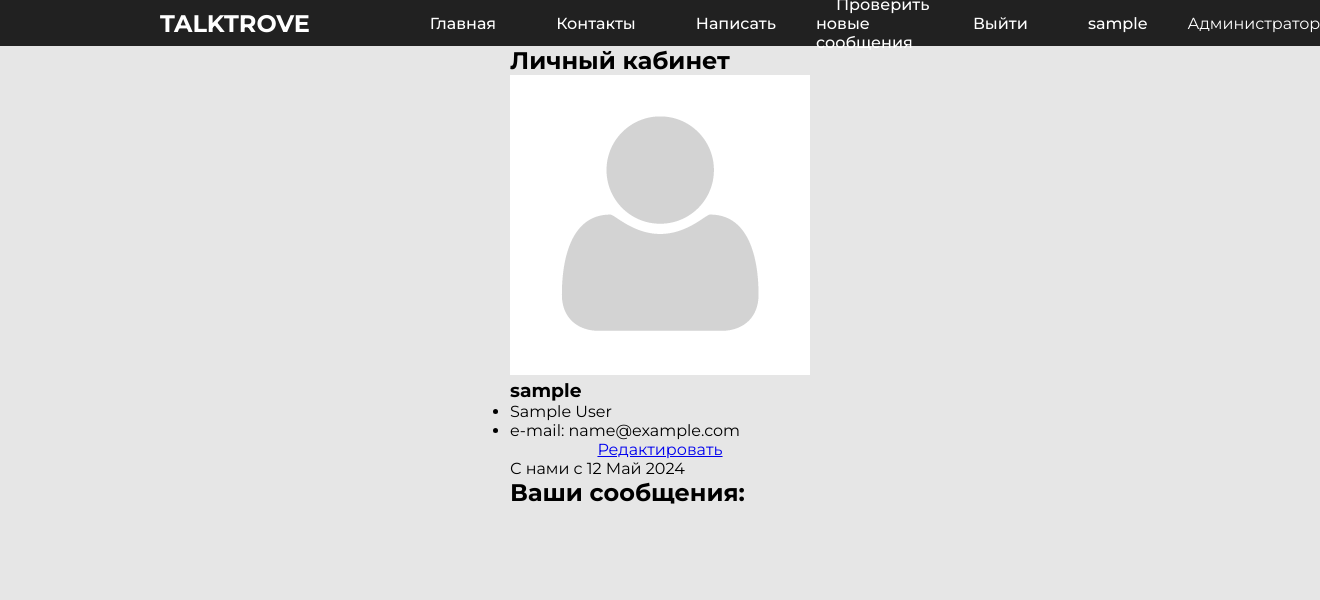
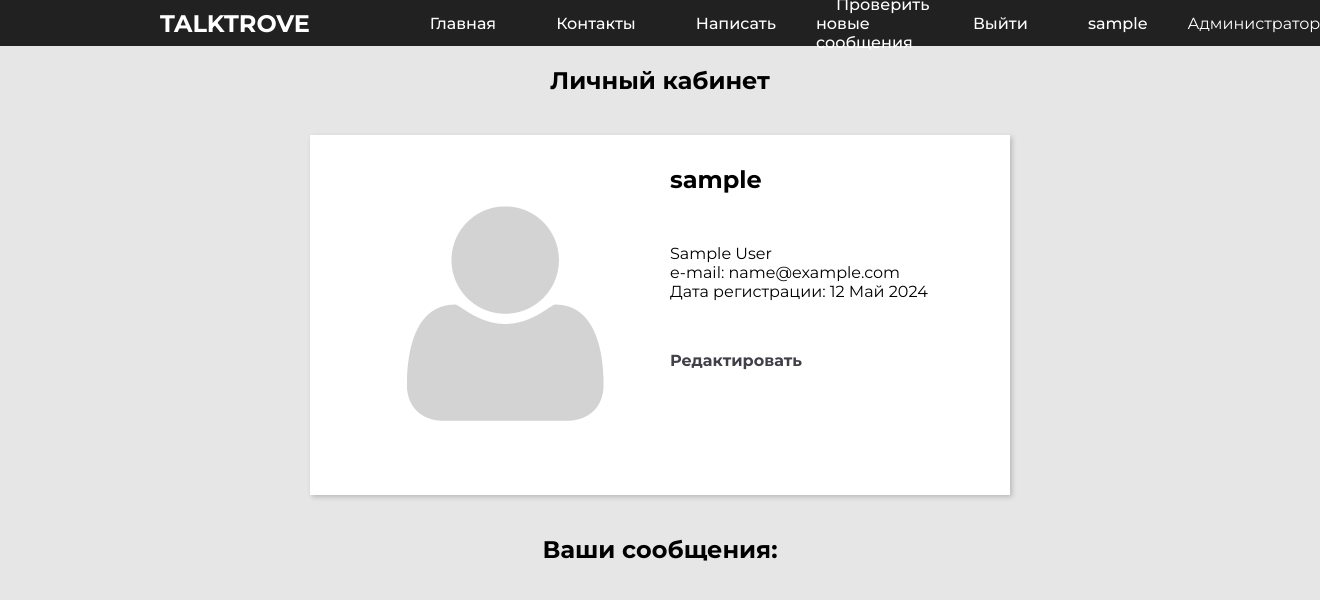
Before and after one commit to Medvedev666/CRM_Project, a Django app: a page that uses templates/_base.html in a window 1320 px wide. Shown: the top 600 px of the page. Run offline with Django 5.2, Linux system fonts and the light colour scheme; the visitor is signed in with stand-in values (Sample User, id 1); data comes from the database, SQL or seed files in the repository; data that the repository does not hold is empty.

Commit message:
new style

```diff
--- a/static/css/style.css
+++ b/static/css/style.css
@@ -16,19 +16,61 @@ body {
 	/*scroll-padding-top: 100px;*/
 }
 
-.unselectable {
-	-webkit-touch-callout: none; /* iOS Safari */
-	-webkit-user-select: none;   /* Chrome/Safari/Opera */
-	-khtml-user-select: none;    /* Konqueror */
-	-moz-user-select: none;      /* Firefox */
-	-ms-user-select: none;       /* Internet Explorer/Edge */
-	user-select: none;           /* Non-prefixed version, currently
-								 not supported by any browser */
+a {
+	text-decoration: none;
+	color: #414048;
+	font-weight: bold;
+
 }
 
-.d-flex {
-	display: grid;
-	justify-content: center;
+a:hover {
+	color: #939393;
+}
+
+input[name="username"],
+input[type="password"],
+textarea[name="content"],
+input[type="text"],
+input[type="file"] {
+	margin: 20px 0;
+	padding: 10px 35px;
+	/* border: none; */
+	border: 1px solid #000;
+	border-radius: 5px;
+	color: #000;
+	background-color: transparent;
+	/* cursor: pointer; */
+	width: 100%;
+	background: #fff;
+}
+
+form {
+	margin-top: 20px;
+	max-width: 500px;
+	position: absolute;
+	left: 50%;
+	transform: translateX(-50%);
+}
+
+h2 {
+	margin: 20px 0;
+	text-align: center;
+}
+
+.unselectable {
+	-webkit-touch-callout: none;
+	/* iOS Safari */
+	-webkit-user-select: none;
+	/* Chrome/Safari/Opera */
+	-khtml-user-select: none;
+	/* Konqueror */
+	-moz-user-select: none;
+	/* Firefox */
+	-ms-user-select: none;
+	/* Internet Explorer/Edge */
+	user-select: none;
+	/* Non-prefixed version, currently
+								 not supported by any browser */
 }
 
 .container {
@@ -164,7 +206,7 @@ height: 46px;
 	cursor: default;
 }
 
-.nav{
+.nav {
 	width: 100%;
 	padding-left: 100px;
 }
@@ -191,12 +233,12 @@ height: 46px;
 	transition: all 0.25s;
 }
 
-.nav-link:hover{
+.nav-link:hover {
 	background: #fff;
 	color: #000;
 }
 
-.nav-link.active{
+.nav-link.active {
 	background: #fff;
 	color: #000;
 }
@@ -213,8 +255,10 @@ height: 46px;
 .menu-btn span::before,
 .menu-btn span::after {
 	position: absolute;
-	top: 50%; margin-top: -1px;
-	left: 50%; margin-left: -10px;
+	top: 50%;
+	margin-top: -1px;
+	left: 50%;
+	margin-left: -10px;
 	width: 20px;
 	height: 2px;
 	background-color: #fff;
@@ -277,7 +321,7 @@ height: 46px;
 	color: #000;
 }
 
-.header-user-bar.active .user-arrow svg path{
+.header-user-bar.active .user-arrow svg path {
 	fill: #000;
 }
 
@@ -313,7 +357,7 @@ height: 46px;
 	padding: 10px 20px;
 	background: #fff;
 	box-shadow: 2px 2px 5px rgba(0, 0, 0, 0.2);
-	box-sizing: 0 5px 25px rgba(0,0,0,0.1);
+	box-sizing: 0 5px 25px rgba(0, 0, 0, 0.1);
 	/*border-radius: 15px;*/
 	transition: 0.25s;
 	visibility: hidden;
@@ -453,8 +497,8 @@ height: 46px;
 }
 
 .hero-subtitle {
-	margin-bottom: 20px;
-
+	margin: 20px 0;
+	text-align: center;
 	font-size: 26px;
 	font-weight: 500;
 }
@@ -475,6 +519,10 @@ height: 46px;
 	display: flex;
 	flex-direction: row;
 	gap: 15px;
+}
+
+.blog .top-block {
+	align-self: flex-start;
 }
 
 .blog:focus,
@@ -523,13 +571,16 @@ height: 46px;
 	max-width: 500px;
 	max-height: 500px;
 
-	position: fixed; /* фиксированное положение */
+	position: fixed;
+	/* фиксированное положение */
 	top: 30%;
 	right: 0;
 	left: 0;
-    background: rgba(0,0,0,0.5); /* цвет фона */
+	background: rgba(0, 0, 0, 0.5);
+	/* цвет фона */
 	z-index: 100;
-    opacity: 1; /* по умолчанию модальное окно прозрачно */
+	opacity: 1;
+	/* по умолчанию модальное окно прозрачно */
 	margin: 30px auto;
 	padding: 20px;
 	background-color: #fff;
@@ -592,8 +643,10 @@ height: 46px;
 .modal-close span::before,
 .modal-close span::after {
 	position: absolute;
-	top: 50%; margin-top: -1px;
-	left: 50%; margin-left: -10px;
+	top: 50%;
+	margin-top: -1px;
+	left: 50%;
+	margin-left: -10px;
 	width: 20px;
 	height: 2px;
 	background-color: #000;
@@ -742,6 +795,7 @@ height: 46px;
 		max-width: 1000px;
 		margin: 0 auto;
 	}
+
 	.hero-text {
 		max-width: 600px;
 	}
@@ -752,13 +806,16 @@ height: 46px;
 		max-width: 800px;
 		margin: 0 auto;
 	}
+
 	.nav {
 		padding-left: 20px;
 	}
+
 	.hero-text {
-		font-size: 14px	;
+		font-size: 14px;
 		max-width: 400px;
 	}
+
 	.hero-title {
 		font-size: 60px;
 	}
@@ -772,10 +829,12 @@ height: 46px;
 			max-width: 700px;
 			margin: 0 auto;
 		}
+
 		.hero {
 			background-size: cover;
 			background-position: -190px;
 		}
+
 		.nav-link {
 			padding: 13px 2px;
 		}
@@ -786,22 +845,28 @@ height: 46px;
 			max-width: 500px;
 			margin: 0 auto;
 		}
+
 		.nav {
 			display: none;
 		}
+
 		.header-inside {
 			justify-content: space-between;
 		}
+
 		.menu-btn {
 			display: block;
 		}
+
 		.hero {
 			background-size: cover;
 			background-position: -120px;
 		}
+
 		.sign-wrap {
 			display: none;
 		}
+
 		.mobile-group {
 			margin: 0 0;
 		}
@@ -811,37 +876,47 @@ height: 46px;
 		.container {
 			margin: 0 10%;
 		}
+
 		.nav {
 			display: none;
 		}
+
 		.login-btn {
 			display: none;
 		}
+
 		.registr-btn {
 			display: none
 		}
+
 		.blog-title {
 			font-size: 20px;
 		}
+
 		.blog-subtitle {
 			font-size: 16px;
 		}
+
 		.blog-content {
 			font-size: 14px;
 		}
+
 		.hero {
 			height: 220px;
 			padding: 0 15px;
 
 			background-position: -10px;
 		}
+
 		.hero-title {
 			font-size: 26px;
 		}
+
 		.hero-subtitle {
 			font-size: 16px;
 			margin-bottom: 10px;
 		}
+
 		.hero-text {
 			font-size: 12px;
 			width: 320px
@@ -852,27 +927,34 @@ height: 46px;
 		.container {
 			margin: 0 5%;
 		}
+
 		.blog {
 			padding: 15px;
 		}
+
 		.hero {
 			height: 100px;
 			background-position: 0;
 		}
+
 		.hero-subtitle {
 			font-size: 12px;
 		}
+
 		.hero-text {
 			display: none;
 		}
+
 		.mobile-sign-wrap {
 			flex-direction: column;
 			align-items: center;
 		}
+
 		.mobile-login-btn {
 			margin-bottom: 20px;
 			cursor: pointer;
 		}
+
 		.mobile-registr-btn {
 			margin-left: 0;
 		}
@@ -882,17 +964,22 @@ height: 46px;
 		.blog-title {
 			font-size: 16px;
 		}
+
 		.blog-subtitle {
 			font-size: 14px;
 		}
+
 		.blog-content {
 			font-size: 12px;
 			font-weight: 400;
 		}
+
 		.hero-title {
 			font-size: 20px;
 		}
+
 		.hero-subtitle {
 			font-size: 10px;
 		}
 	}
+}
--- a/templates/account/signup.html
+++ b/templates/account/signup.html
@@ -6,7 +6,7 @@
     <form method="post">
         {% csrf_token %}
         {{ form.as_p }}
-        <button type="submit">Зарегистрироваться</button>
+        <button class="modal-login-btn" type="submit">Зарегистрироваться</button>
     </form>
 </div>
 {% endblock %}
--- a/templates/new_posts.html
+++ b/templates/new_posts.html
@@ -6,7 +6,7 @@
     <form method="post" enctype="multipart/form-data">
         {% csrf_token %}
         {{ form.as_p }}
-        <button class="wb col-m wct" type="submit">Отправить</button>
+        <button class="modal-login-btn" type="submit">Отправить</button>
     </form>
 </div>
 {% endblock %}
--- a/templates/show_user_profile.html
+++ b/templates/show_user_profile.html
@@ -5,35 +5,31 @@
 
 <div class="d-flex jc-center">
     <div class="d-flex jc-center ai-fs mw80">
-        <div>
-            <div class="bmi">
-                <div class="d-flex jc-center">
-                    <div class="is">
-                        <img src="{{ user_model.get_picture }}" alt="ava-{{ user_model.username }}">
+        <div >
+            <main class="main">
+                <div style="max-width: 700px;" class="container">
+                    <section class="blog" style="flex-wrap: wrap;">
+                        <div class="top-block">
+                        </div>
+                        <img style="max-width: 600px;" src="{{ user_model.get_picture }}" alt="ava-{{ user_model.username }}">
+                        <div class="blog-block">
+                            <h1 class="blog-title">{{ user_model.username }}</h1>
+                            <p style="margin-top: 50px;">{% if user_model.first_name %}
+                            {{ user_model.first_name }}
+                            {% else %}Имя не указано{% endif %}{% if user_model.last_name %}
+                            {{ user_model.last_name }}{% else %}</p><p>Фамилия не указана{% endif %}</p>
+                            <p class="blog-content">e-mail: {% if user_model.email %}{{ user_model.email }}{% else %}Не указано{% endif %}</p>
+
+                            <p>Дата регистрации: {{ user_model.date_joined|date:"d F Y" }}</p>
+                            <div style="margin-top: 50px;">
+                                {% if user_model.pk == request_user.pk %}
+                                <a href="{% url 'edit_profile' username=user_model.username %}">Редактировать</a>
+                                {% endif %}
                             </div>
                         </div>
-                <h3>{{ user_model.username }}</h3>
-
-                <ul class="cppis">
-                    <li>{% if user_model.first_name %}
-                        {{ user_model.first_name }}
-                        {% else %}Имя не указано{% endif %}{% if user_model.last_name %}
-                        {{ user_model.last_name }}{% else %}</li>
-                    <li>Фамилия не указана{% endif %}</li>
-
-                    <li>e-mail: {% if user_model.email %}{{ user_model.email }}{% else %}Не указано{% endif %}</li>
-                </ul>
-                {% if user_model.pk == request_user.pk %}
-                <div class="d-flex jc-center">
-                    <a class="wb col-m wct" href="{% url 'edit_profile' username=user_model.username %}">
-                        <span>Редактировать</span>
-                    </a>
+                    </section>
                 </div>
-                {% endif %}
-                <div class="ta-c mt10">
-                    <span>С нами с {{ user_model.date_joined|date:"d F Y" }}</span>
-                </div>
-            </div>
+            </main>
         </div>
 
         <div>
@@ -41,36 +37,42 @@
 
             {% if user_model.pk == request_user.pk %}
             <h2>Ваши сообщения:</h2>
-            <div class="pc mw100 d-non" id="mr2">
-                {% for p in user_ad %}
-                <li>
-                    <div class="article-panel">
-                        <p class="last">Дата: {{p.time_update|date:"d-m-Y H:i:s"}}</p>
+            <main class="main">
+                <div class="container">
+                    {% for article in user_ad %}
+                    <section class="blog">
+                        <div class="top-block">
                         </div>
-
-                    {% if p.photo %}
-                    <p><img style="max-width: 150px;" class="img-article-left thumb" src="{{ p.photo.url }}"></p>
+                        <img class="blog-image" src="{{ article.photo.url }}" alt="article image">
+                        <div class="blog-block">
+                            <h1 class="blog-title">{{ article.title }}</h1>
+                            <p class="blog-content">{{ article.content }}... <a href="{% url 'show_posts' pk=article.pk %}">Читать
+                                    ещё ></a></p>
+                            <!-- Просмотры и дата публикации -->
+                            <div class="blog-info">
+                                <p style="margin-right: 10px;">Автор:</p>
+                                <a style="margin-right: 20px;" href="{% url 'user_profile' username=article.creater.username %}">
+                                    {{ article.creater.get_full_name }}</a>
+                                <time class="blog-data">{{ article.time_create }}</time>
+                                <ion-icon name="eye-outline" class="views-icon"></ion-icon>
+                                <span class="views-count">Просмотры: {{ article.views.count }}</span>
+                            </div>
+                            {% if user.pk == article.creater.pk %}
+                            <a href="{% url 'edit_post' article.pk %}">Изменить</a>
+                            <a href="{% url 'delete_posts' article.pk %}">Удалить</a>
                             {% endif %}
-
-                    <h2>{{p.title}}</h2>
-                    {% autoescape on %}
-                    {{p.content|linebreaks}}
-                    {% endautoescape %}
-                    <div class="clear"></div>
-                    Автор: {{ p.creater.username }}
-                </li>
-                {% if user.pk == p.creater.pk %}
-                <a href="{% url 'edit_post' p.pk %}">Изменить</a>
-                <a href="{% url 'delete_posts' p.pk %}">Удалить</a>
-                {% endif %}
-                {% if p.is_published %}
+                            {% if article.is_published %}
                             <h5>Опубликовано</h5>
                             {% else %}
                             <h5>Не опубликовано</h5>
                             {% endif %}
                             <hr>
+                        </div>
+                    </section>
                     {% endfor %}
                 </div>
+            </main>
+
             {% endif %}
         </div>
     </div>
```
Also changed, not shown: static/css/profile.css (deleted, +0 -44 lines), templates/_base.html (+0 -7 lines), templates/account/login.html (+35 -6 lines), templates/check_posts.html (+26 -22 lines), templates/index.html (+33 -27 lines), templates/show_posts.html (+23 -25 lines). Lines whose indentation alone changed are shown as unchanged.
